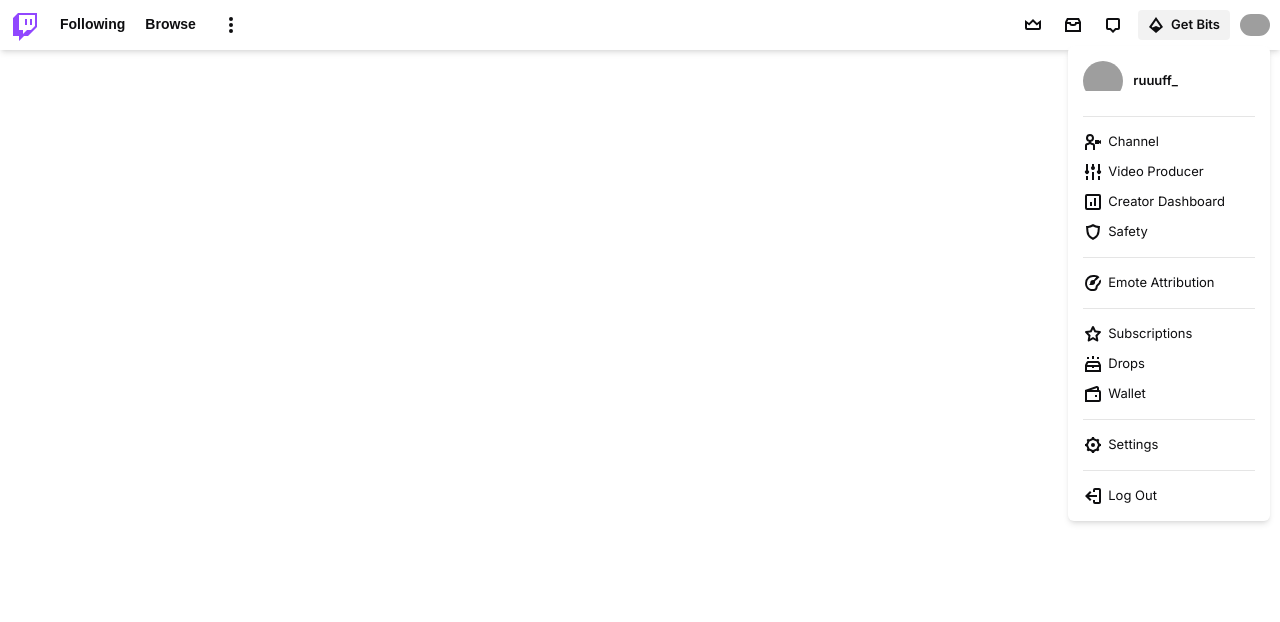
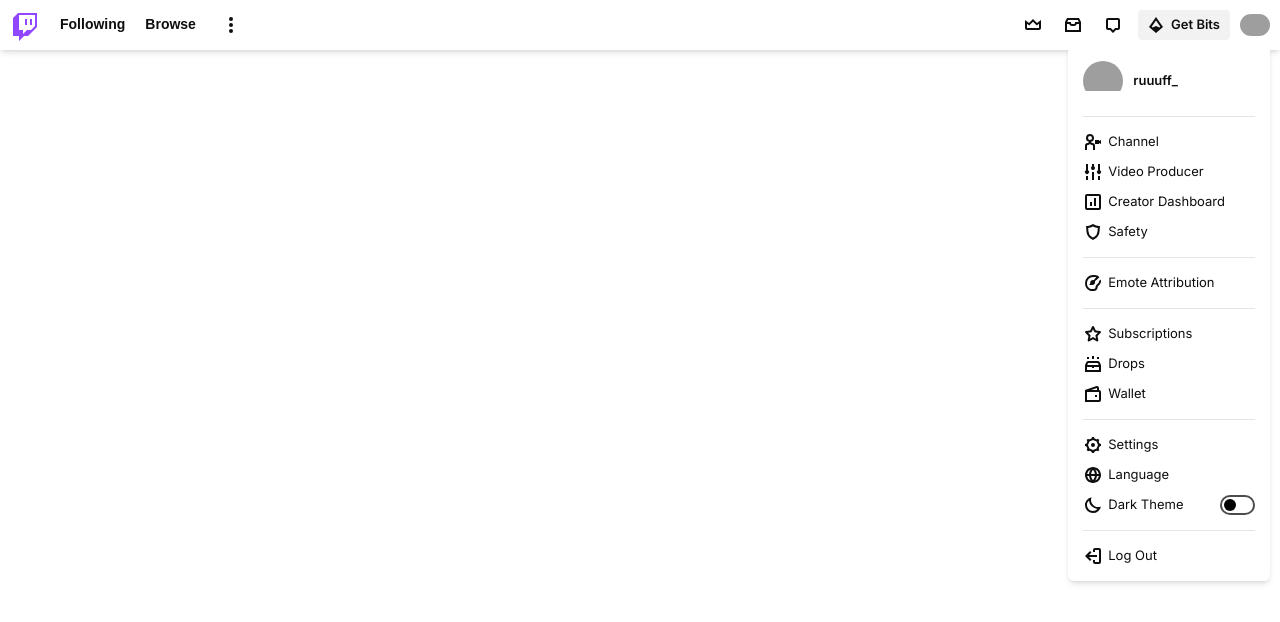
Before and after one commit to ruuuff/twitch-ui, a React (Create React App) app: page / in a window 1280 px wide. Both pictures are taken after a click on the button 1254 px from the left and 25 px from the top of the page. Shown: the top 622 px of the page. Built offline with nearby package versions, Linux system fonts and the light colour scheme; grey boxes are pictures that could not be loaded; a web font is replaced by a local one.

Commit message:
feat: toggle dark theme

```diff
--- a/src/App.js
+++ b/src/App.js
@@ -1,6 +1,9 @@
 import NavBar from "./components/NavBar";
 
 function App() {
+  const theme = localStorage.getItem("theme");
+  if (theme === "dark") document.documentElement.classList.add("dark");
+
   return <NavBar />;
 }
 
--- a/src/components/UserDropdown/index.jsx
+++ b/src/components/UserDropdown/index.jsx
@@ -1,7 +1,25 @@
 import DropdownDivider from "./DropdownDivider";
 import DropdownButton from "./DropdownButton";
+import { useState } from "react";
 
 function UserDropdown() {
+  const theme = localStorage.getItem("theme");
+  const [darkOn, setDarkOn] = useState(theme === "dark");
+
+  function toggleTheme() {
+    const docEl = document.documentElement;
+
+    if (docEl.classList.contains("dark")) {
+      docEl.classList.remove("dark");
+      setDarkOn(false);
+      localStorage.setItem("theme", "light");
+    } else {
+      docEl.classList.add("dark");
+      setDarkOn(true);
+      localStorage.setItem("theme", "dark");
+    }
+  }
+
   return (
     <div
       className="absolute p-[10px] ml-0 right-0 bg-base-bg rounded-md
@@ -201,6 +219,75 @@
             </g>
           </svg>
         </DropdownButton>
+        <DropdownButton label="Language" arrow>
+          <svg
+            width="20px"
+            height="20px"
+            fill="currentColor"
+            version="1.1"
+            viewBox="0 0 20 20"
+            x="0px"
+            y="0px"
+          >
+            <g>
+              <path
+                clipRule="evenodd"
+                fillRule="evenodd"
+                d="M10 2c4.415 0 8 3.585 8 8s-3.585 8-8 8-8-3.585-8-8 3.585-8 8-8zm5.917 9a6.015 6.015 0 01-3.584 4.529A10 10 0 0013.95 11h1.967zm0-2a6.015 6.015 0 00-3.584-4.529A10 10 0 0113.95 9h1.967zm-3.98 0A8.002 8.002 0 0010 4.708 8.002 8.002 0 008.063 9h3.874zm-3.874 2A8.002 8.002 0 0010 15.292 8.002 8.002 0 0011.937 11H8.063zM6.05 11a10 10 0 001.617 4.529A6.014 6.014 0 014.083 11H6.05zm0-2a10 10 0 011.617-4.529A6.014 6.014 0 004.083 9H6.05z"
+              ></path>
+            </g>
+          </svg>
+        </DropdownButton>
+        <button
+          htmlFor="toggle-dark-theme"
+          className="flex items-center p-[5px] w-full"
+          onClick={() => toggleTheme()}
+        >
+          <svg
+            width="20px"
+            height="20px"
+            fill="currentColor"
+            version="1.1"
+            viewBox="0 0 20 20"
+            x="0px"
+            y="0px"
+          >
+            <g>
+              <path
+                clipRule="evenodd"
+                fillRule="evenodd"
+                d="M8.614 2.134a8.001 8.001 0 001.388 15.879 8.003 8.003 0 007.884-6.635 6.947 6.947 0 01-2.884.62 7.004 7.004 0 01-6.388-9.864zM6.017 5.529a5.989 5.989 0 00-2.015 4.484c0 3.311 2.69 6 6 6a5.99 5.99 0 004.495-2.028 9.006 9.006 0 01-8.48-8.456z"
+              ></path>
+            </g>
+          </svg>
+          <span className="text-[13px] font-inter font-normal pl-[5px] mt-[-1px]">
+            Dark Theme
+          </span>
+          <div
+            className="ml-auto w-[35px] h-[20px] border-[2px]
+            border-toggle-border rounded-full relative"
+          >
+            {darkOn && (
+              <div
+                className="w-[6px] h-[10px] transform rotate-45 translate-y-[-50%] absolute
+                border-[2px] border-r-[rgb(169, 112, 255)] border-b-[rgb(169, 112, 255)]
+                border-t-[transparent] border-l-[transparent]"
+                style={{
+                  top: "40%",
+                  left: "5px",
+                }}
+              ></div>
+            )}
+            <div
+              className="absolute w-[12px] h-[12px] bg-toggle-ball rounded-full transform translate-y-[-50%]"
+              style={{
+                top: "50%",
+                left: darkOn ? "calc(100% - (12px + 2px))" : "2px",
+                transition: "left 0.1s linear",
+              }}
+            ></div>
+          </div>
+        </button>
       </div>
       <DropdownDivider />
       <div>
```
